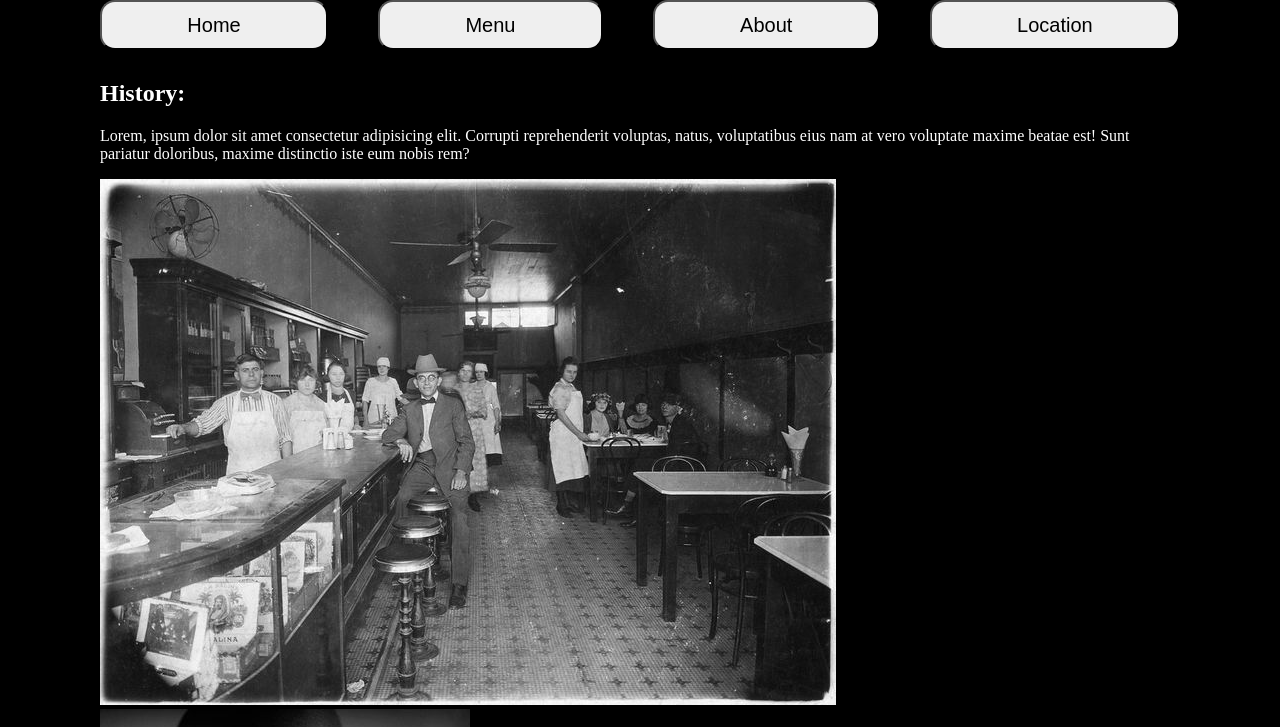
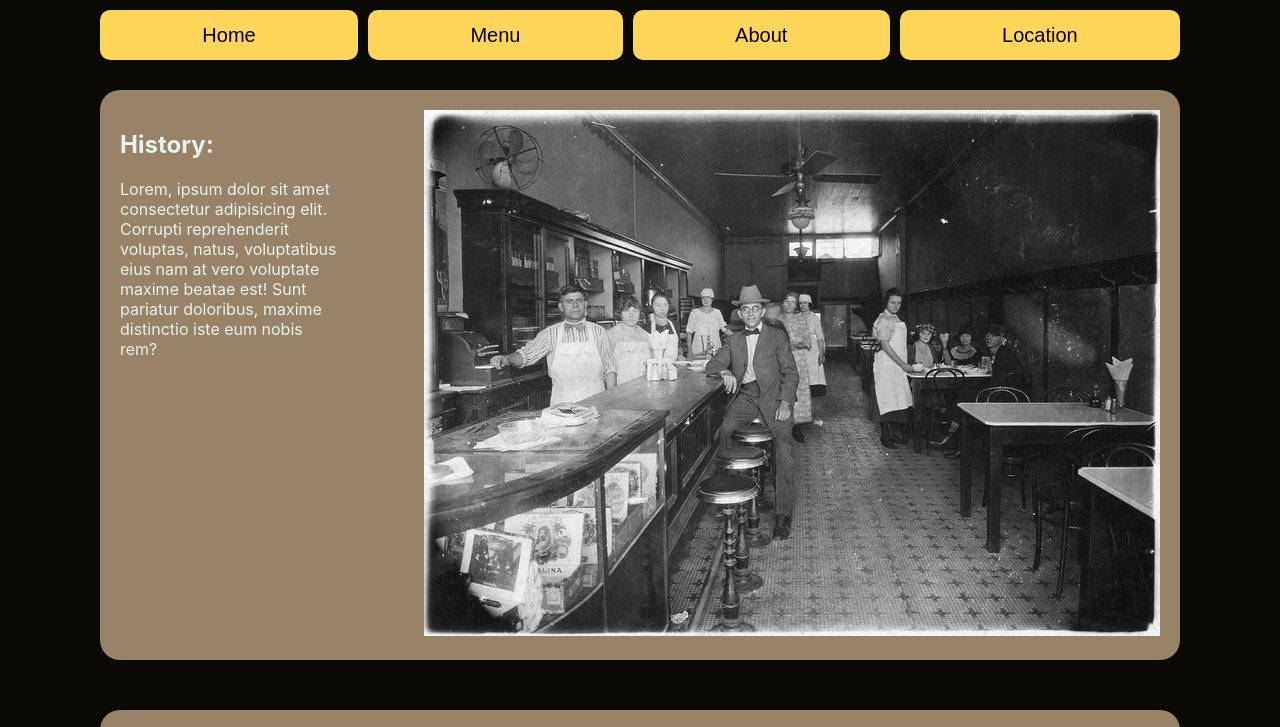
Before and after one commit to nightshiftguy/restaurant-page, a website built with webpack: page src/template.html in a window 1280 px wide. Both pictures are taken after a click on the button "About". Shown: the top 727 px of the page. Built offline with nearby package versions, Linux system fonts and the light colour scheme.

Commit message:
style website

```diff
--- a/src/aboutpage.js
+++ b/src/aboutpage.js
@@ -5,6 +5,7 @@ export default function loadAboutPage(){
     const container = document.querySelector("#content");
 
     const history = document.createElement("div");
+    history.setAttribute("class","image-with-text-container");
 
     const historyL = document.createElement("div");
     const historyHeader = document.createElement("h2");
@@ -24,6 +25,7 @@ export default function loadAboutPage(){
 
 
     const founder = document.createElement("div");
+    founder.setAttribute("class","image-with-text-container");
 
     const founderL = document.createElement("div");
     const founderImg = document.createElement("img");
@@ -41,11 +43,6 @@ export default function loadAboutPage(){
     founder.appendChild(founderL);
     founder.appendChild(founderR);
 
-
-    const text = document.createElement("p");
-    text.textContent = "about page";
-
     container.appendChild(history);
     container.appendChild(founder);
-    container.appendChild(text);
 }
--- a/src/locationpage.js
+++ b/src/locationpage.js
@@ -4,6 +4,7 @@ export default function loadLocationPage(){
     const container = document.querySelector("#content");
 
     const location = document.createElement("div");
+    location.setAttribute("class","image-with-text-container");
 
     const locationL = document.createElement("div");
     const locationImg = document.createElement("img");
@@ -18,6 +19,8 @@ export default function loadLocationPage(){
     locationR.appendChild(header);
     locationR.appendChild(text);
 
-    container.appendChild(locationL);
-    container.appendChild(locationR);
+    location.appendChild(locationL);
+    location.appendChild(locationR);
+
+    container.appendChild(location);
 }
--- a/src/menupage.js
+++ b/src/menupage.js
@@ -1,9 +1,12 @@
 import pizzaImg from "./img/pizza.png";
 
-export default function loadMenuPage(){
-    const container = document.querySelector("#content")
+export default function loadMenuPage() {
+    const container = document.querySelector("#content");
+    const menuContainer = document.createElement("div");
+    menuContainer.setAttribute("id","menu-container");
+
     const header = document.createElement("h1");
-    header.textContent="Menu";
+    header.textContent = "Menu";
 
     const menuImg = document.createElement("img");
     menuImg.setAttribute("id", "menu-image");
@@ -13,11 +16,11 @@ export default function loadMenuPage(){
 
     const tblHead = document.createElement("thead");
     const tblNameH = document.createElement("th");
-    tblNameH.textContent="Name:";
-    tblNameH.colSpan=1;
+    tblNameH.textContent = "Name:";
+    tblNameH.colSpan = 1;
     const tblPriceH = document.createElement("th");
-    tblPriceH.textContent="Price:";
-    tblPriceH.colSpan=1;
+    tblPriceH.textContent = "Price:";
+    tblPriceH.colSpan = 1;
     tblHead.appendChild(tblNameH);
     tblHead.appendChild(tblPriceH);
 
@@ -27,11 +30,11 @@ export default function loadMenuPage(){
         ["Pepperoni", "12,9 $"],
         ["Margarita", "22,5 $"],
         ["Capriciosa", "2 $"]];
-    for(let row of menu){
+    for (let row of menu) {
         const tr = document.createElement("tr");
-        for(let item of row){
+        for (let item of row) {
             const td = document.createElement("td");
-            td.textContent=item;
+            td.textContent = item;
             tr.appendChild(td);
         }
         tblBody.appendChild(tr);
@@ -40,7 +43,9 @@ export default function loadMenuPage(){
     tbl.appendChild(tblHead);
     tbl.appendChild(tblBody);
 
-    container.appendChild(header);
-    container.appendChild(menuImg);
-    container.appendChild(tbl);
+    menuContainer.appendChild(header);
+    menuContainer.appendChild(menuImg);
+    menuContainer.appendChild(tbl);
+
+    container.appendChild(menuContainer);
 }
--- a/src/styles.css
+++ b/src/styles.css
@@ -1,19 +1,62 @@
+:root{
+    --main-color:#16C47F;
+    --secondary-color:#FFD65A;
+    --secondary-color-dark:#947c36;
+    --third-color:#998368;
+    --black:#0a0904;
+    --gray:#04271a;
+    --white:#e7f3ee;
+}
+
 body {
-    background-color: black;
-    color:white;
-    margin:0;
-    padding:0 100px;
+    font-family: -apple-system, BlinkMacSystemFont, "Segoe UI", Roboto, Helvetica, Arial, sans-serif, "Apple Color Emoji", "Segoe UI Emoji", "Segoe UI Symbol";
+    background-color: var(--black);
+    color:var(--white);
+    margin:0 100px;
+    padding:0;
+}
+
+html {
+    overflow-y: scroll;
+}
+
+table{
+    border-collapse: collapse;
+    font-size: 30px;
+}
+
+td, th{
+    border:1px solid var(--white);
+    padding:10px 30px;
+}
+
+th{
+    background-color: var(--gray);
 }
 
 button{
-    border-radius: 15px;
+    border-radius: 10px;
     font-size: 20px;
+    border:none;
+    background-color: var(--secondary-color);
 }
 
 button:hover{
-    background-color: black;
-    color:white;
+    background-color: var(--secondary-color-dark);
     cursor: pointer;
+}
+
+nav{
+    display:flex;
+    justify-content: space-between;
+    gap:10px;
+    margin-top: 10px;
+    margin-bottom:30px;
+}
+
+nav > button{
+    height: 50px;
+    flex:auto;
 }
 
 #main-image{
@@ -21,14 +64,26 @@ button:hover{
     height: 50%;
 }
 
-nav{
-    display:flex;
-    justify-content: space-between;
-    gap:50px;
-    margin-bottom:30px;
+#menu-container{
+    display: flex;
+    flex-direction: column;
+    align-items: center;
 }
 
-nav > button{
-    height: 50px;
-    flex:auto;
+#menu-container > *{
+    margin-bottom: 20px;
 }
+
+#menu-image{
+    width:3rem;
+    height:auto;
+}
+
+.image-with-text-container{
+    display: flex;
+    gap: 5rem;
+    background-color: var(--third-color);
+    padding:20px;
+    border-radius: 20px;
+    margin-bottom: 50px;
+}
```
